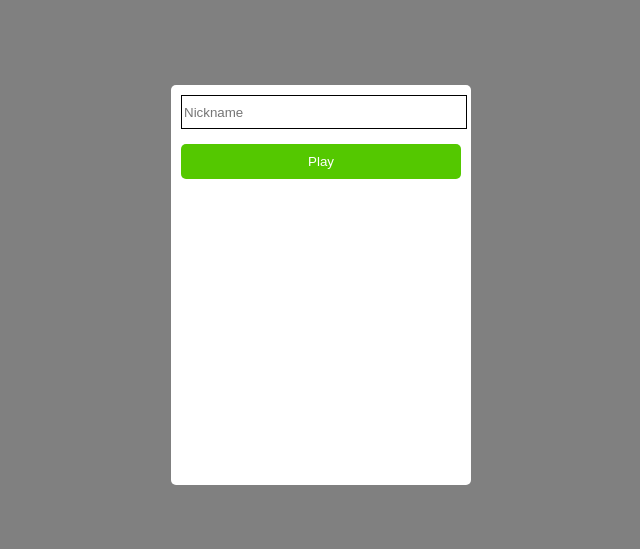
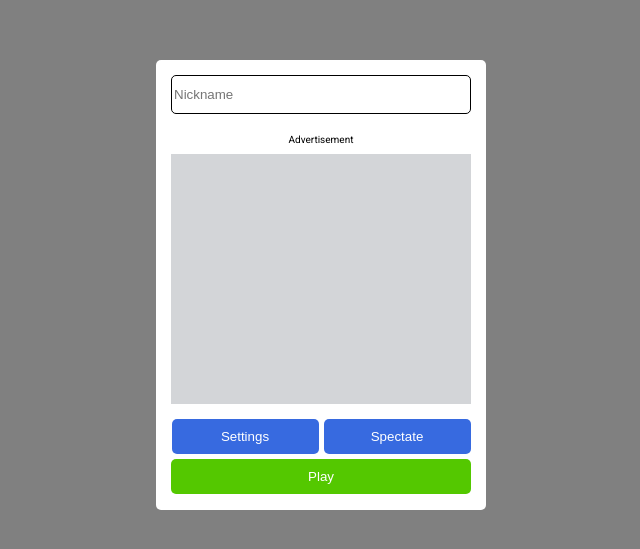
Before and after one commit to timlangner/bublex-client, a React (Create React App) app: page / in a window 1280 px wide. Shown: the part 115-664 px from the top of the page, without its empty margins (319-959 px from the left). Built offline with nearby package versions, Linux system fonts and the light colour scheme.

Commit message:
:construction: Add additional buttons & ad container

```diff
--- a/public/index.html
+++ b/public/index.html
@@ -3,6 +3,8 @@
   <head>
     <meta charset="utf-8" />
     <link rel="icon" href="%PUBLIC_URL%/favicon.ico" />
+    <link rel="preconnect" href="https://fonts.gstatic.com">
+    <link href="https://fonts.googleapis.com/css2?family=Roboto&display=swap" rel="stylesheet">
     <meta name="viewport" content="width=device-width, initial-scale=1" />
     <meta name="theme-color" content="#000000" />
     <meta
--- a/src/components/main/Main.jsx
+++ b/src/components/main/Main.jsx
@@ -4,12 +4,31 @@ import './main.scss';
 const Main = () => {
     return (
         <div className="main-container">
-            <div className="player-container">
             <input
                 className="player-input"
                 placeholder="Nickname"
                 maxLength={20}
             />
+            <div className="ad-wrapper">
+                <div className="center">
+                    <p>Advertisement</p>
+                </div>
+                <div className="ad-container" />
+            </div>
+            <div className="duo-buttons">
+                <button
+                    className="settings-button"
+                    onClick={console.log}
+                >
+                    Settings
+                </button>
+                <button
+                    className="spectate-button"
+                    onClick={console.log}
+                >
+                    Spectate
+                </button>
+            </div>
             <button
                 className="play-button"
                 onClick={console.log}
@@ -17,7 +36,6 @@ const Main = () => {
                 Play
             </button>
         </div>
-        </div>
     );
 };
 
--- a/src/components/main/main.scss
+++ b/src/components/main/main.scss
@@ -1,35 +1,74 @@
+.center {
+  display: flex;
+  justify-content: center;
+}
+
 .main-container {
-  height: 400px;
-  width: 300px;
+  height: 450px;
+  width: 330px;
   background-color: white;
   border-radius: 5px;
 
-  .player-container {
-    margin-top: 10px;
-    .player-input {
-      width: 280px;
-      height: 30px;
-      margin-left: 10px;
-      border: 1px solid black;
-      margin-bottom: 15px;
+  .player-input {
+    width: 294px;
+    height: 35px;
+    margin-left: 15px;
+    border: 1px solid black;
+    border-radius: 5px;
+    margin-bottom: 10px;
+    margin-top: 15px;
 
-      &:first-line {
-        display: inline-block;
-      }
+    &:first-line {
+      display: inline-block;
+    }
+
+    &:focus {
+      outline: none;
+    }
+  }
+
+  .ad-wrapper {
+    margin-bottom: 15px;
+    p {
+      font-size: 10px;
+      height: 10px;
+    }
+    .ad-container {
+      width: 300px;
+      height: 250px;
+      display: flex;
+      justify-content: center;
+      margin-left: 15px;
+      background-color: rgba(109, 118, 126, 0.3);
+    }
+  }
+
+  .duo-buttons {
+    display: flex;
+    justify-content: center;
+    margin-bottom: 5px;
+    .settings-button {
+      width: 147px;
+      height: 35px;
+      background-color: #376AE0;
+      color: white;
+      border-radius: 5px;
+      border: none;
+      cursor: pointer;
 
       &:focus {
         outline: none;
       }
     }
 
-    .play-button {
-      width: 280px;
+    .spectate-button {
+      width: 147px;
       height: 35px;
-      background-color: #54C800;
+      background-color: #376AE0;
       color: white;
       border-radius: 5px;
       border: none;
-      margin-left: 10px;
+      margin-left: 5px;
       cursor: pointer;
 
       &:focus {
@@ -37,4 +76,19 @@
       }
     }
   }
+
+  .play-button {
+    width: 300px;
+    height: 35px;
+    background-color: #54C800;
+    color: white;
+    border-radius: 5px;
+    border: none;
+    margin-left: 15px;
+    cursor: pointer;
+
+    &:focus {
+      outline: none;
+    }
+  }
 }
--- a/src/index.css
+++ b/src/index.css
@@ -1,6 +1,7 @@
 html, body {
     height: 100% !important;
     margin: 0;
+    font-family: 'Roboto', sans-serif;
 }
 
 #root {
```
Lines whose indentation alone changed are shown as unchanged.
